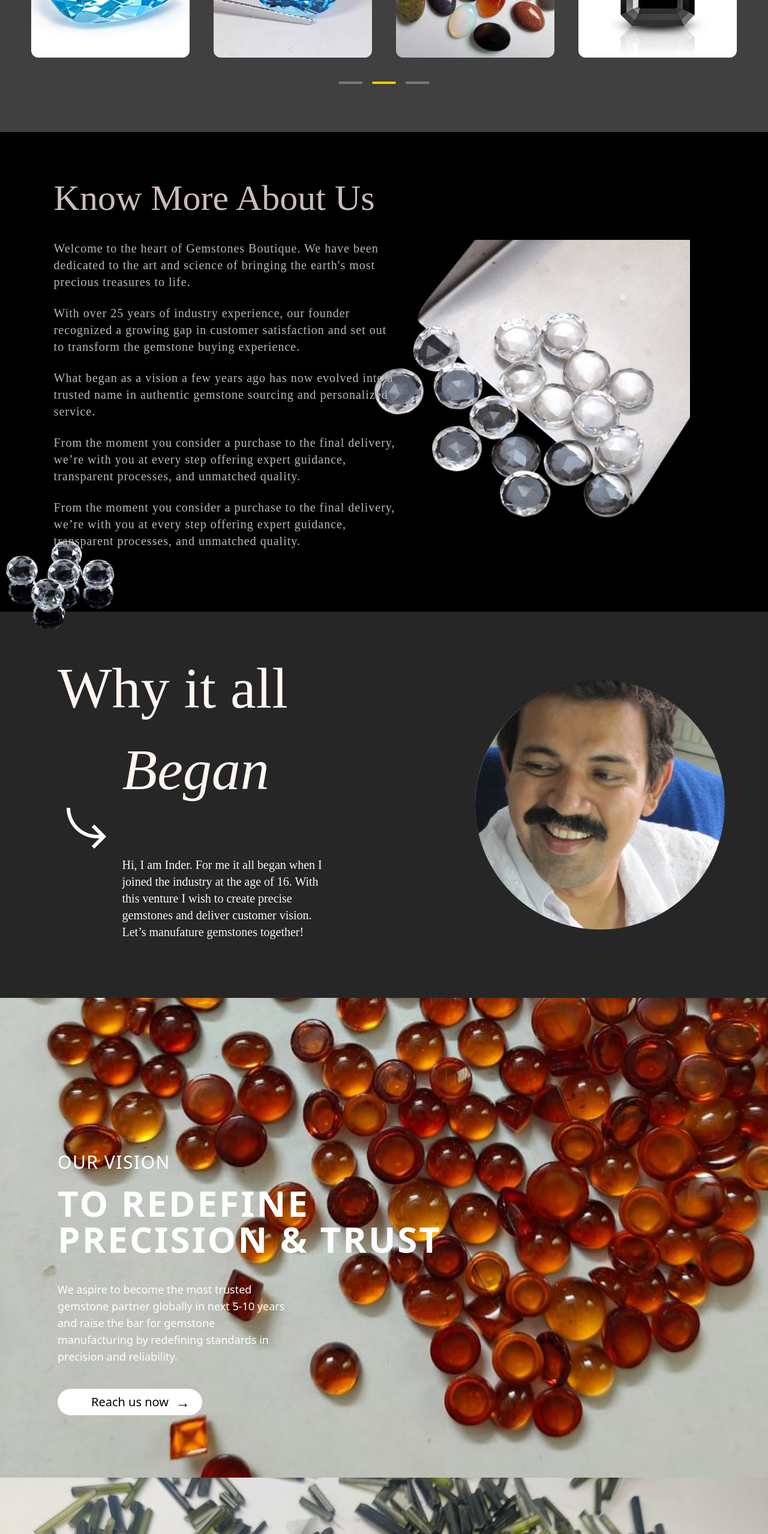
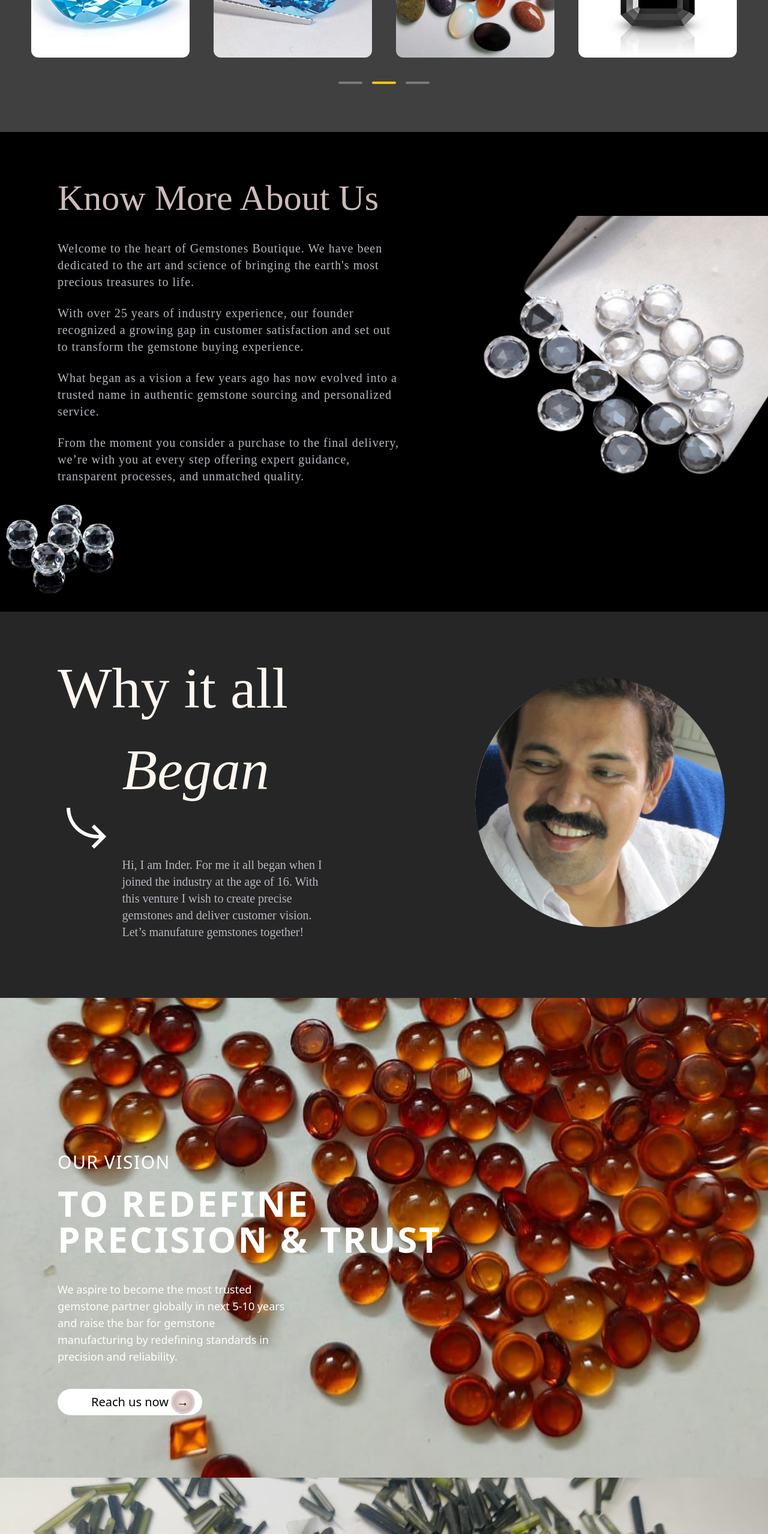
Before and after one commit to JatinMehta007/Freelance-project, a React (Vite) app: page / in a window 1280 px wide. Shown: the part 1014-3572 px from the top of the page at 60% size. Built offline with nearby package versions, Linux system fonts and the light colour scheme; a web font is replaced by a local one.

Commit message:
Adjust minor changes

```diff
--- a/src/pages/About.jsx
+++ b/src/pages/About.jsx
@@ -9,19 +9,19 @@ export const About = () => {
         <img
           src="/about2.png"
           alt=""
-          className="w-[200px] absolute mt-[630px]  h-[200px]"
+          className="w-[200px] absolute mt-[570px]  h-[200px]"
         />
         <div className="pt-20 ">
-          <div className="max-w-[90%] md:w-[86%] mx-auto">
+          <div className="max-w-[100%] mx-auto">
             {/* Heading */}
-            <h2 className="text-[#CBBBB9] text-6xl font-medium mb-10">
+            <h2 className="text-[#CBBBB9] ml-24 text-6xl font-medium  mb-10">
               Know More About Us
             </h2>
 
             {/* Responsive Grid */}
-            <div className="grid grid-cols-1 md:grid-cols-2 items-start">
+            <div className="grid grid-cols-1  md:grid-cols-2 items-start">
               {/* Left Column: Text */}
-              <div className="text-[#B8B7C1] font-normal  text-xl space-y-6 w-[105%]  tracking-wider z-10">
+              <div className="text-[#B8B7C1]  font-normal  text-xl space-y-6 w-[90%] ml-24  tracking-wider z-10">
                 <p className="">
                   Welcome to the heart of Gemstones Boutique. We have been
                   dedicated to the art and science of bringing the earth's most
@@ -42,21 +42,16 @@ export const About = () => {
                   we’re with you at every step offering expert guidance,
                   transparent processes, and unmatched quality.
                 </p>
-                <p>
-                  From the moment you consider a purchase to the final delivery,
-                  we’re with you at every step offering expert guidance,
-                  transparent processes, and unmatched quality.
-                </p>
+              </div>
+              <div className="w-full flex justify-center items-end z-0">
+                <img
+                  src="/about1.png"
+                  alt="Gemstones"
+                  className="w-[80%] ml-[25%] shadow-lg object-cover relative bottom-10"
+                />
               </div>
 
               {/* Right Column: Image */}
-              <div className="w-full flex justify-center items-start  z-0">
-                <img
-                  src="/about1.png"
-                  alt="Gemstones"
-                  className="w-full shadow-lg object-cover relative right-10"
-                />
-              </div>
             </div>
           </div>
         </div>
@@ -69,7 +64,7 @@ export const About = () => {
           <p className="text-8xl  mb-4">Why it all</p>
           <p className="text-8xl ml-[24%] italic mt-10">Began</p>
           <img src="/arrow.png" alt="" className="text-white absolute" />
-          <p className="text-xl w-[80%] mt-24 ml-[24%] ">
+          <p className="text-xl text-[#B8B7C1]   font-normal w-[80%] mt-24 ml-[24%] ">
             Hi, I am Inder. For me it all began when I joined the industry at
             the age of 16. With this venture I wish to create precise gemstones
             and deliver customer vision. Let’s manufature gemstones together!
@@ -80,9 +75,8 @@ export const About = () => {
           <img
             src="/about6.png"
             alt="Vision Visual"
-            className="  object-cover w-[65%] right-0"
+            className="  object-cover w-[65%] relative bottom-1"
           />
-
         </div>
       </div>
 
@@ -101,7 +95,12 @@ export const About = () => {
             next 5-10 years and raise the bar for gemstone manufacturing by
             redefining standards in precision and reliability.
           </p>
-          <button className="rounded-full flex justify-center items-center bg-white mt-10 text-black text-xl px-14 py-2">Reach us now <span className="text-2xl absolute ml-44 rounded-full ">→</span></button>
+          <button className="rounded-full flex justify-center items-center bg-white mt-10 text-black text-xl px-14 py-2">
+            Reach us now
+            <span className="text-xl w-10 h-10 flex items-center justify-center absolute ml-44 rounded-full bg-[radial-gradient(circle_at_50%_50%,_#fae4db,_#cfbaba,_#fffafa)]">
+              →
+            </span>
+          </button>
         </div>
         <img src="/vision.jpeg" alt="" className="  w-screen h-screen" />
       </div>
```
